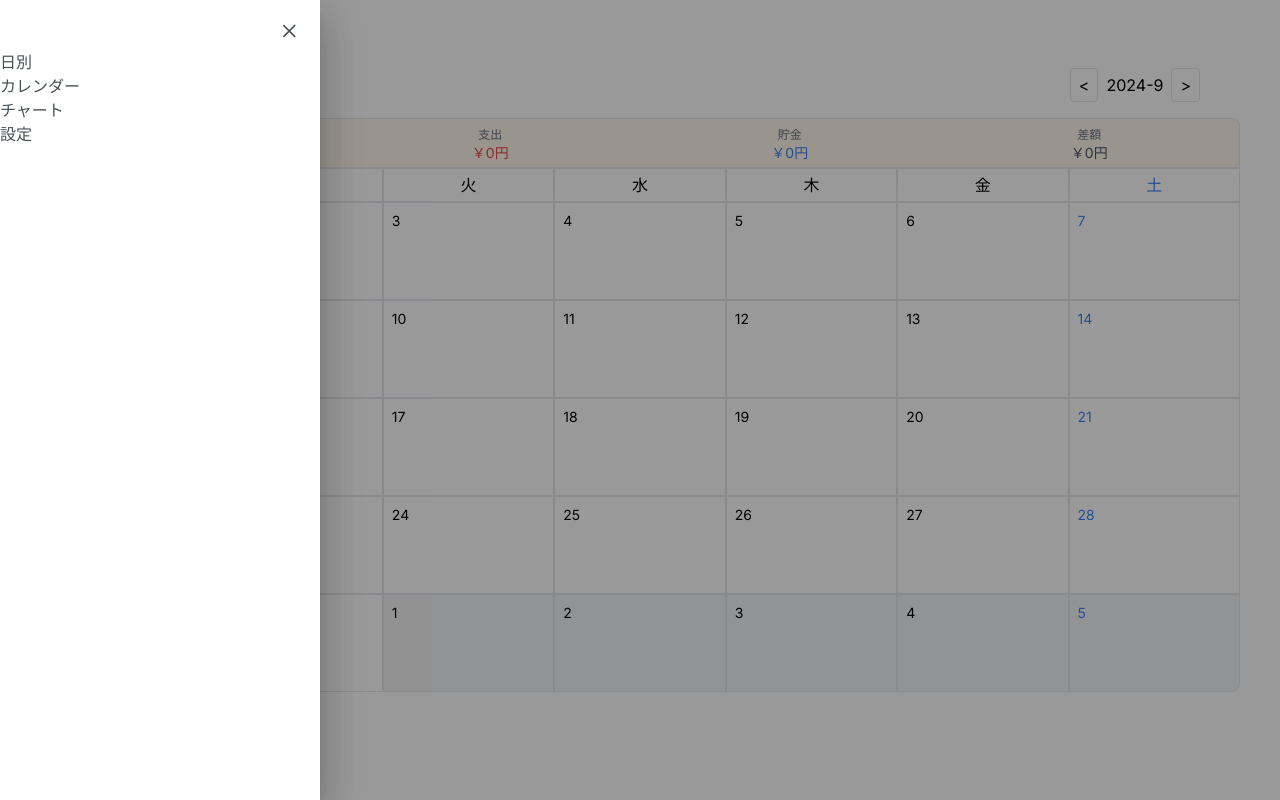
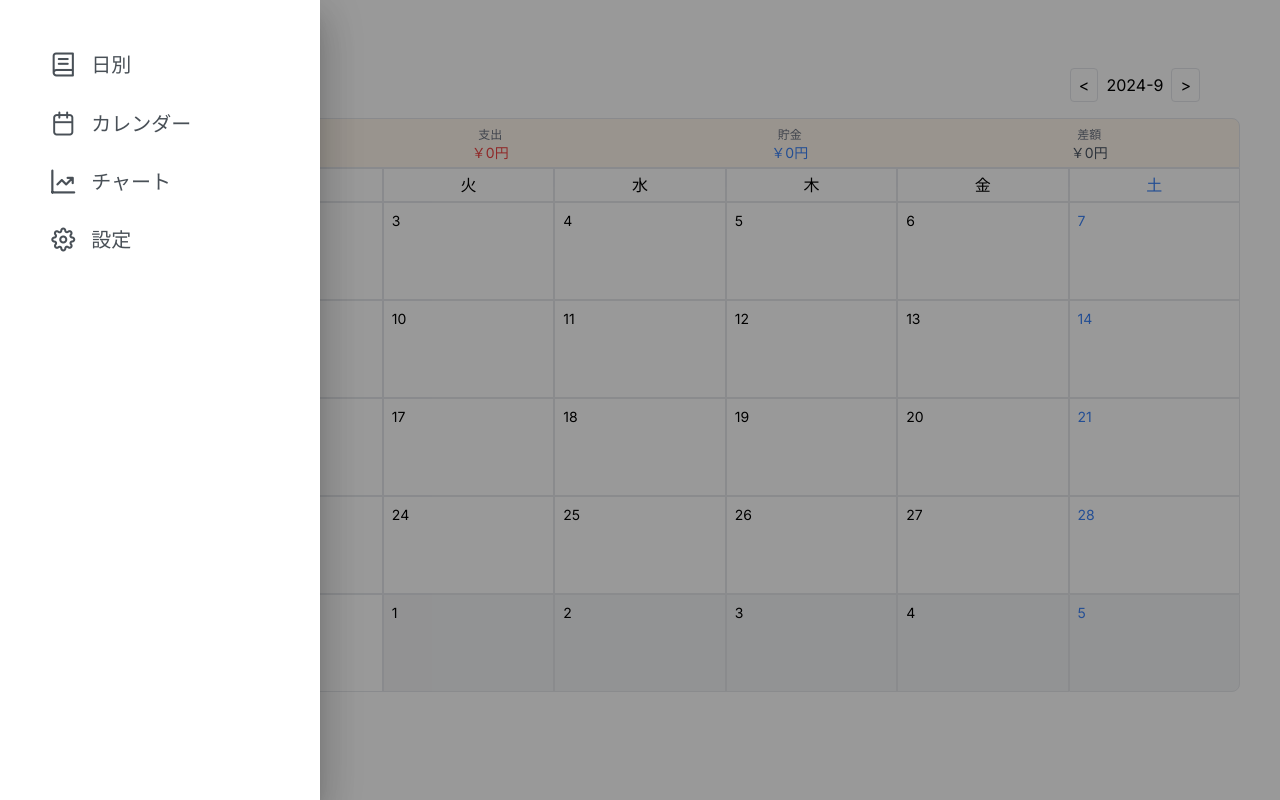
Before and after one commit to tomao112/account_book, a Next.js app: page /components/layouts/income-expense in a window 1280 px wide. Both pictures are taken after a click on the button 18 px from the left and 36 px from the top of the page. Built offline with nearby package versions, Linux system fonts and the light colour scheme; no server answers; the database is empty.

Commit message:
サイドバーのレイアウトを調整

```diff
--- a/src/app/components/layouts/sidebar.tsx
+++ b/src/app/components/layouts/sidebar.tsx
@@ -12,45 +12,61 @@ import 'primeicons/primeicons.css';
 import Link from 'next/link';
 
 
-export default function HeadlessDemo() {
+export default function Headless() {
     const [visible, setVisible] = useState(false);
-    const btnRef1 = useRef(null);
-    const btnRef2 = useRef(null);
-    const btnRef3 = useRef(null);
-    const btnRef4 = useRef(null);
+		const [ currentPage, setCurrentPage ] = useState('/');
+    // const btnRef1 = useRef(null);
+    // const btnRef2 = useRef(null);
+    // const btnRef3 = useRef(null);
+    // const btnRef4 = useRef(null);
 
     return (
       <div className="card flex justify-content-center">
         <Button icon="pi pi-bars" onClick={() => setVisible(true)} />
 				<Sidebar
-    visible={visible}
-    onHide={() => setVisible(false)}
-    content={({ closeIconRef, hide }) => (
-        <div className="">
+					visible={visible}
+					onHide={() => setVisible(false)}
+					content={({ closeIconRef, hide }) => (
+        <div className="w-56">
             <div id="app-sidebar-2" className="">
                 <div className="">
-                    <div className="flex justify-end pr-3 pt-3">
-                            <Button type="button" onClick={(e) => hide(e)} icon="pi pi-times" rounded outlined className="h-2rem w-2rem"></Button>
-                    </div>
-										<ul>
+									{/* 閉じるボタン */}
+                    {/* <div className="flex justify-end pr-3 pt-3">
+                      <Button type="button" onClick={(e) => hide(e)} icon="pi pi-times" rounded outlined className="h-2rem w-2rem"></Button>
+                    </div> */}
+										<ul className='pl-10 pt-10 flex flex-col gap-2'>
 											<Link href="./TransactionList">
-												<li>
-													<a>日別</a>
+												<li className='' style={{ backgroundColor: currentPage ===  './TransactionList' ? 'var(--highlight-bg)' : 'white', color: 'var(--highlight-text-color)', borderRadius: '0.7rem', padding: '0.7rem' }}
+												onClick={() => setCurrentPage('./TransactionList')}>
+													<Button className='text-xl flex gap-4' >
+														<span className='pi pi-book' style={{ fontSize: '1.5rem' }}></span>
+														<span>日別</span>
+													</Button>
 												</li>
 											</Link>
 											<Link href="./income-expense">
-												<li>
-													<a>カレンダー</a>
+												<li style={{ backgroundColor: currentPage ===  './income-expense' ?'var(--highlight-bg)': 'white', color: 'var(--highlight-text-color)', borderRadius: '0.7rem', padding: '0.7rem' }}
+												onClick={() => setCurrentPage('./income-expense')}>
+													<Button className='text-xl flex gap-4'>
+														<span className='pi pi-calendar' style={{ fontSize: '1.5rem' }}></span>
+														<span>カレンダー</span>
+													</Button>
 												</li>
 											</Link>
 											<Link href="">
-												<li>
-													<a>チャート</a>
+												<li style={{ backgroundColor: currentPage ===  './' ?'var(--highlight-bg)': 'white', color: 'var(--highlight-text-color)', borderRadius: '0.7rem', padding: '0.7rem' }}>
+													<Button className='text-xl flex gap-4'>
+														<span className='pi pi-chart-line' style={{ fontSize: '1.5rem' }}></span>
+														<span>チャート</span>
+													</Button>
 												</li>
 											</Link>
 											<Link href="">
-												<li>
-													<a>設定</a>
+												<li style={{ backgroundColor: currentPage ===  './' ?'var(--highlight-bg)': 'white', color: 'var(--highlight-text-color)', borderRadius: '0.7rem', padding: '0.7rem' }}>
+													<Button className='text-xl flex gap-4'>
+														<span className='pi pi-cog' style={{ fontSize: '1.5rem' }}></span>
+														<span>設定</span>
+													</Button>
 												</li>
 											</Link>
 										</ul>
```
